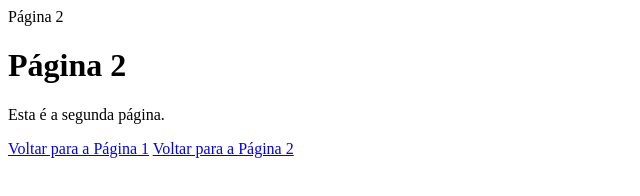
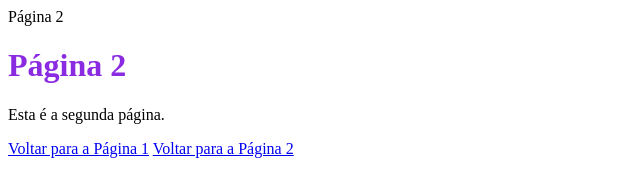
Before and after one commit to anabeatrizdarosa05/Pagina-3, a plain HTML site: page pag2.html in a window 1280 px wide. Shown: the whole page, without its empty margins (0-640 px from the left). Drawn offline with Linux system fonts and the light colour scheme.

Commit message:
Update pag2.html

```diff
--- a/pag2.html
+++ b/pag2.html
@@ -4,7 +4,7 @@
     <tittle>Página 2</tittle>
 </head>
 <body>
-    <h1>Página 2</h1>
+    <h1 style="color:blueviolet;">Página 2</h1>
     <p> Esta é a segunda página.</p>
     <a href="index.html">Voltar para a Página 1</a>
      <a href="pag1.html">Voltar para a Página 2</a>
```
